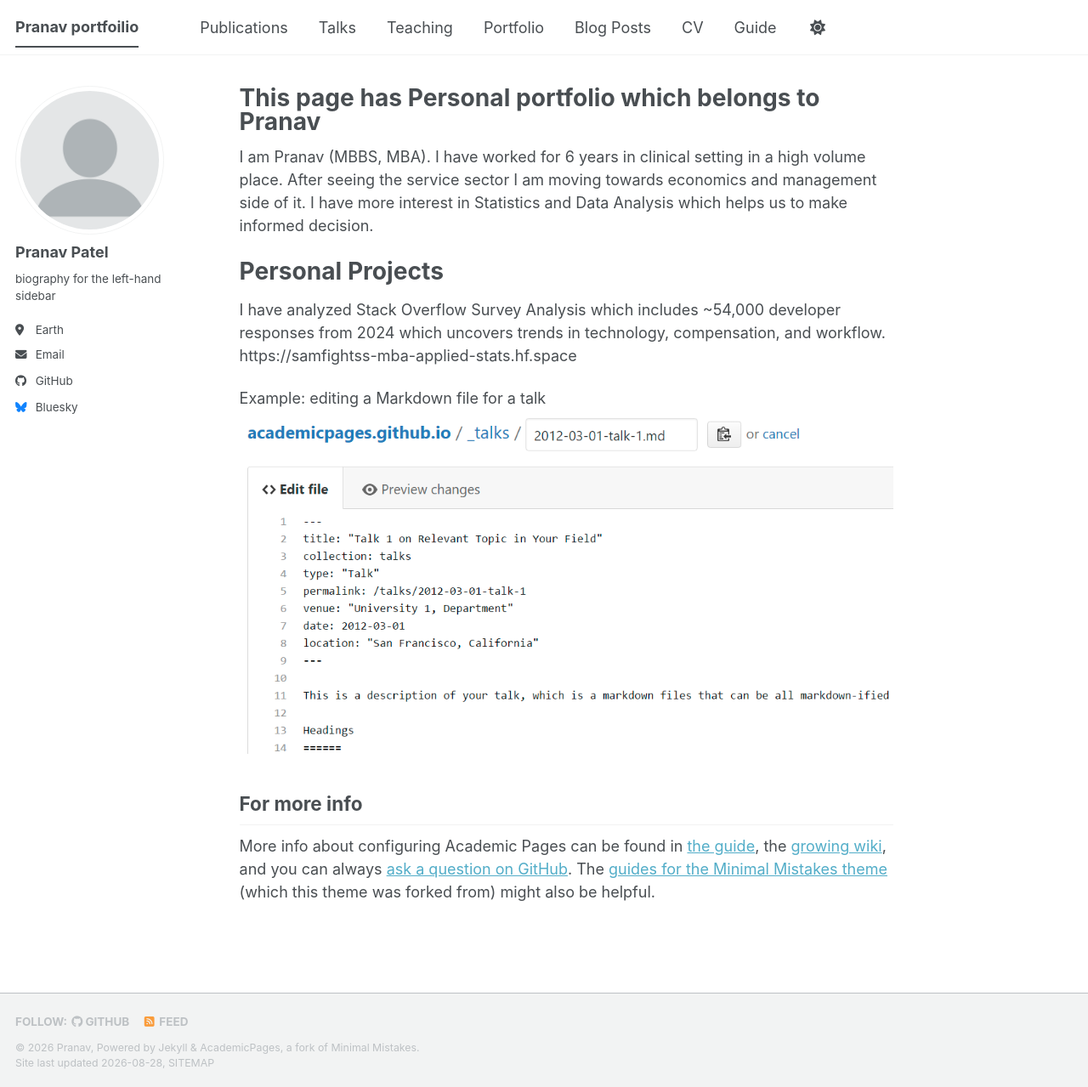
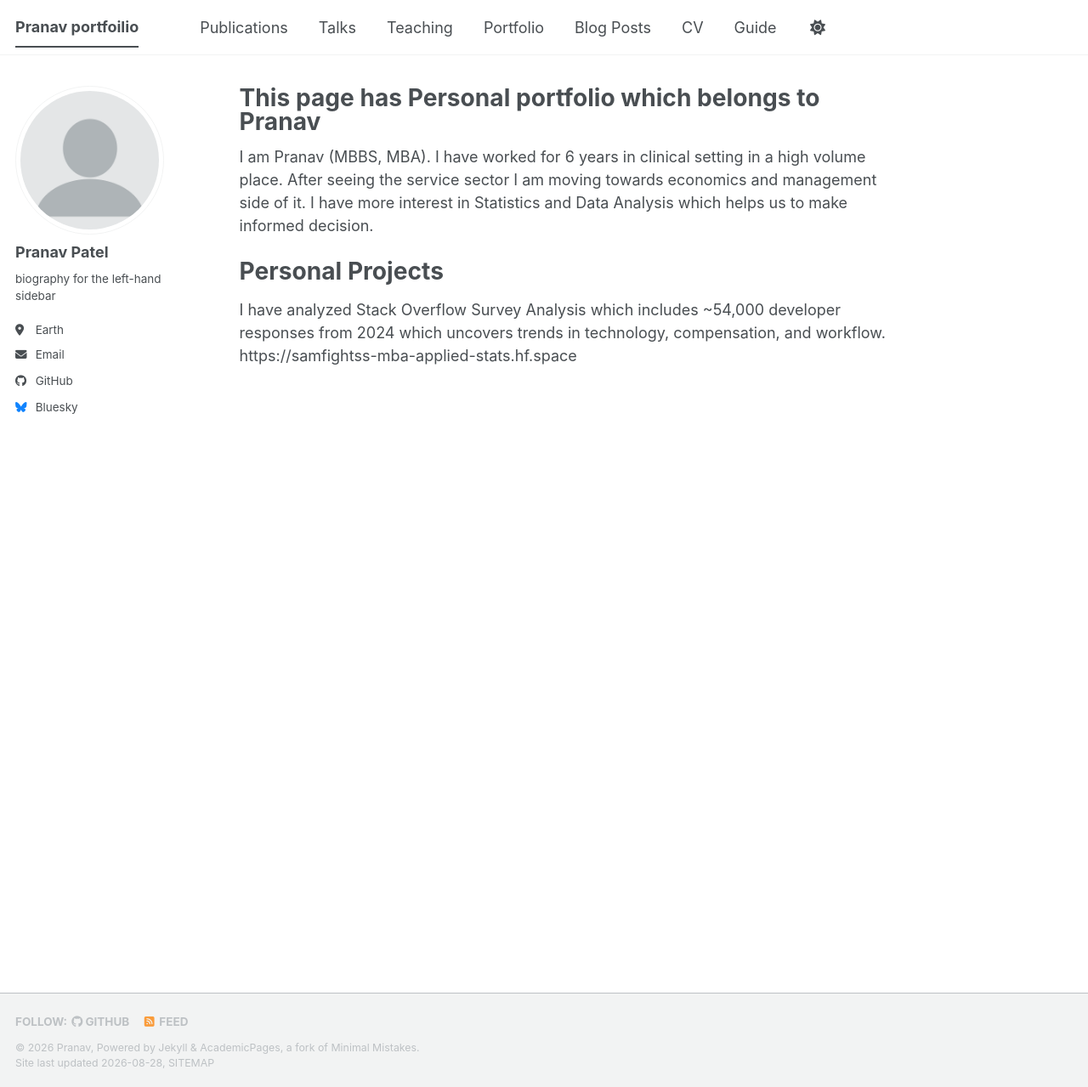
Before and after one commit to pranav517517/pranav517517.github.io, a Jekyll site: the page built from _pages/about.md, in a window 1280 px wide and 1279 px high. Shown: the whole window at 85% size. Built offline with Jekyll 4.4.1, drawn with Linux system fonts in a browser that asks for light colours; a style sheet for code colours, icons or effects is not loaded.

Commit message:
Clean up about.md by removing example and links
Removed example content and additional links from the about page.

```diff
--- a/_pages/about.md
+++ b/_pages/about.md
@@ -14,13 +14,3 @@ redirect_from:
 Personal Projects
 ======
 I have analyzed Stack Overflow Survey Analysis which includes ~54,000 developer responses from 2024 which uncovers trends in technology, compensation, and workflow. https://samfightss-mba-applied-stats.hf.space
-
-
-
-
-Example: editing a Markdown file for a talk
-![Editing a Markdown file for a talk](/images/editing-talk.png)
-
-For more info
-------
-More info about configuring Academic Pages can be found in [the guide](https://academicpages.github.io/markdown/), the [growing wiki](https://github.com/academicpages/academicpages.github.io/wiki), and you can always [ask a question on GitHub](https://github.com/academicpages/academicpages.github.io/discussions). The [guides for the Minimal Mistakes theme](https://mmistakes.github.io/minimal-mistakes/docs/configuration/) (which this theme was forked from) might also be helpful.
```
